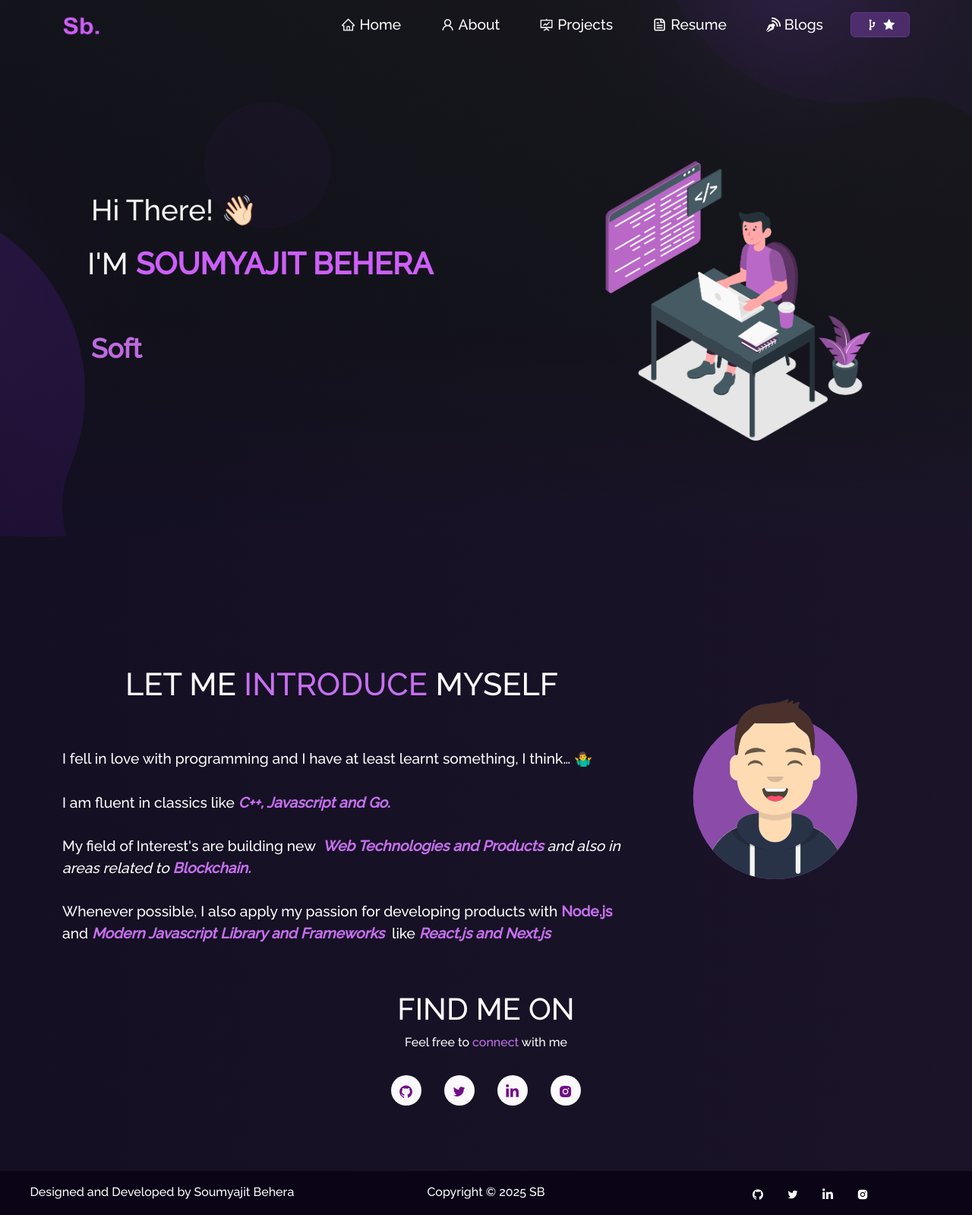
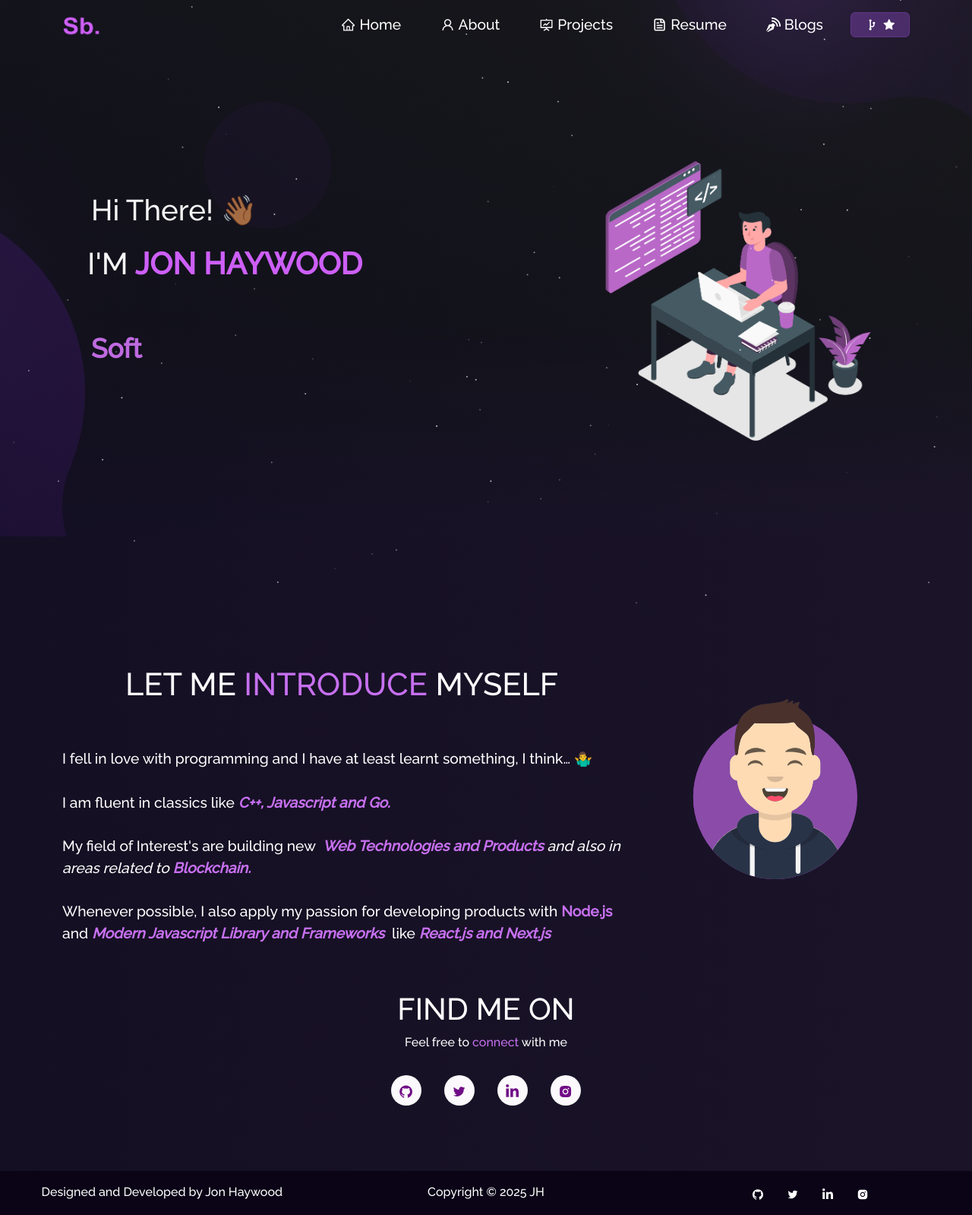
Before and after one commit to MateenAkram1/Mateen-s_portfolio, a React (Vite) app: page / in a window 1280 px wide. Shown: the whole page at 76% size. Built offline with nearby package versions, Linux system fonts and the light colour scheme.

Commit message:
fix particles replace some names

```diff
--- a/package.json
+++ b/package.json
@@ -16,7 +16,9 @@
     "@testing-library/jest-dom": "^6.6.3",
     "@testing-library/react": "^16.3.0",
     "@testing-library/user-event": "^14.6.1",
+    "@tsparticles/engine": "^3.8.1",
     "@tsparticles/react": "^3.0.0",
+    "@tsparticles/slim": "^3.8.1",
     "bootstrap": "^5.3.6",
     "react": "^19.1.0",
     "react-bootstrap": "^2.10.9",
--- a/src/components/Footer.tsx
+++ b/src/components/Footer.tsx
@@ -13,16 +13,16 @@ export function Footer() {
     <Container fluid className="footer">
       <Row>
         <Col md="4" className="footer-copywright">
-          <h3>Designed and Developed by Soumyajit Behera</h3>
+          <h3>Designed and Developed by Jon Haywood</h3>
         </Col>
         <Col md="4" className="footer-copywright">
-          <h3>Copyright © {year} SB</h3>
+          <h3>Copyright © {year} JH</h3>
         </Col>
         <Col md="4" className="footer-body">
           <ul className="footer-icons">
             <li className="social-icons">
               <a
-                href="https://github.com/soumyajit4419"
+                href="https://github.com/JonHaywood"
                 style={{ color: "white" }}
                 target="_blank"
                 rel="noopener noreferrer"
--- a/src/components/NavBar.tsx
+++ b/src/components/NavBar.tsx
@@ -110,7 +110,7 @@ export function NavBar() {
 
             <Nav.Item className="fork-btn">
               <Button
-                href="https://github.com/soumyajit4419/Portfolio"
+                href="https://github.com/JonHaywood/Portfolio"
                 target="_blank"
                 className="fork-btn-inner"
               >
--- a/src/components/Particle.tsx
+++ b/src/components/Particle.tsx
@@ -1,6 +1,20 @@
-import Particles from "@tsparticles/react";
+import Particles, { initParticlesEngine } from "@tsparticles/react";
+import { loadSlim } from "@tsparticles/slim";
+import { useEffect, useState } from "react";
 
 export function Particle() {
+  const [init, setInit] = useState(false);
+
+  useEffect(() => {
+    initParticlesEngine(async (engine) => {
+      await loadSlim(engine);
+    }).then(() => {
+      setInit(true);
+    });
+  }, []);
+
+  if (!init) return null;
+
   return (
     <Particles
       id="tsparticles"
@@ -28,9 +42,11 @@ export function Particle() {
             animation: {
               enable: true,
               speed: 1,
-              //opacity_min: 0.05,
             },
-            value: 0.05,
+            value: {
+              min: 0.05,
+              max: 0.8,
+            },
           },
         },
         interactivity: {
--- a/src/routes/index.tsx
+++ b/src/routes/index.tsx
@@ -27,13 +27,13 @@ function RouteComponent() {
               <h1 style={{ paddingBottom: 15 }} className="heading">
                 Hi There!{" "}
                 <span className="wave" role="img" aria-labelledby="wave">
-                  👋🏻
+                  👋🏾
                 </span>
               </h1>
 
               <h1 className="heading-name">
                 I'M
-                <strong className="main-name"> SOUMYAJIT BEHERA</strong>
+                <strong className="main-name"> JON HAYWOOD</strong>
               </h1>
 
               <div style={{ padding: 50, textAlign: "left" }}>
@@ -105,10 +105,10 @@ function RouteComponent() {
               <ul className="home-about-social-links">
                 <li className="social-icons">
                   <a
-                    href="https://github.com/soumyajit4419"
+                    href="https://github.com/JonHaywood"
                     target="_blank"
                     rel="noreferrer"
-                    className="icon-colour  home-social-icons"
+                    className="icon-colour home-social-icons"
                   >
                     <AiFillGithub />
                   </a>
```
Also changed, not shown: 1 other file (tests, documents, lock files or other folders).
